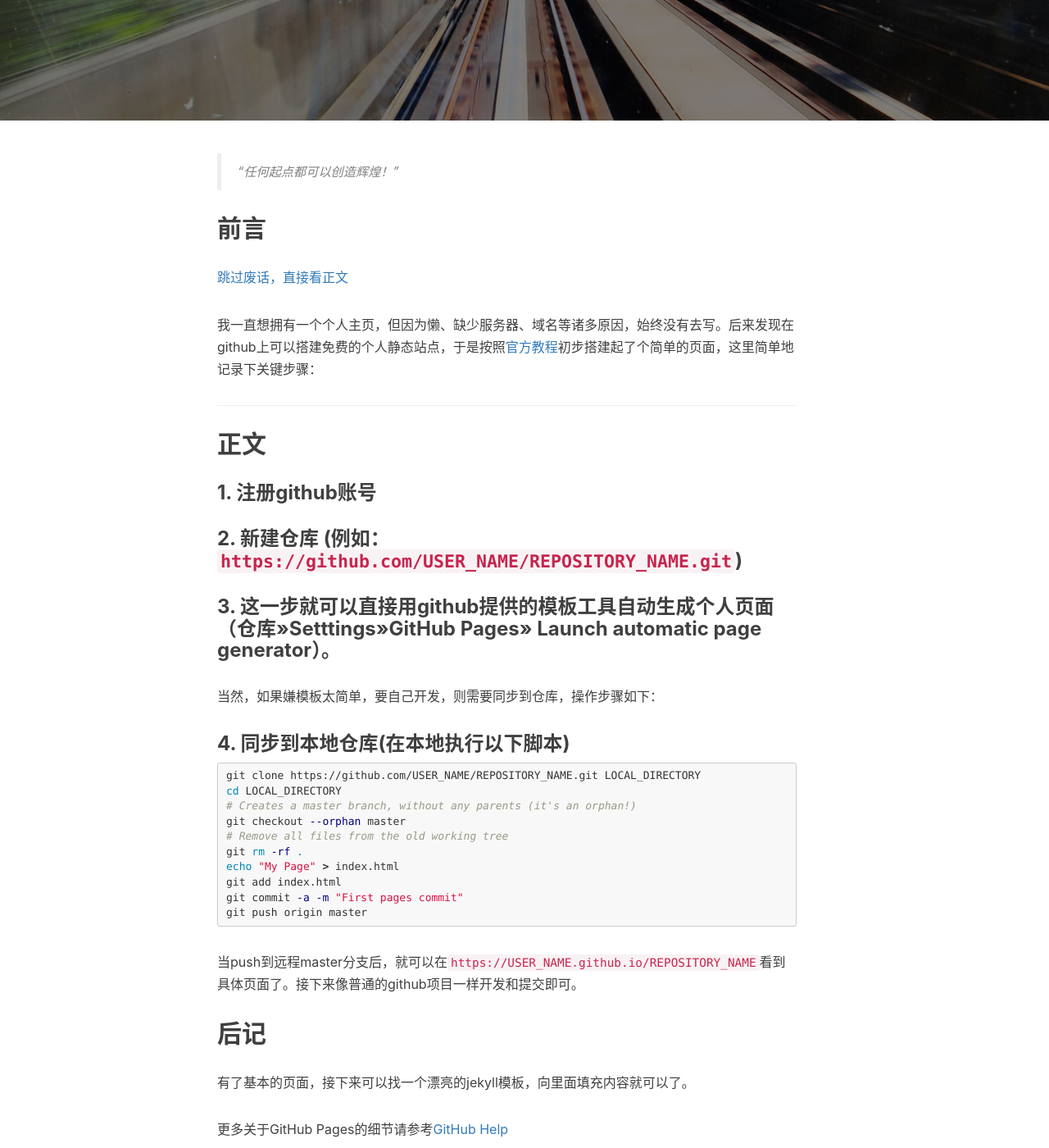
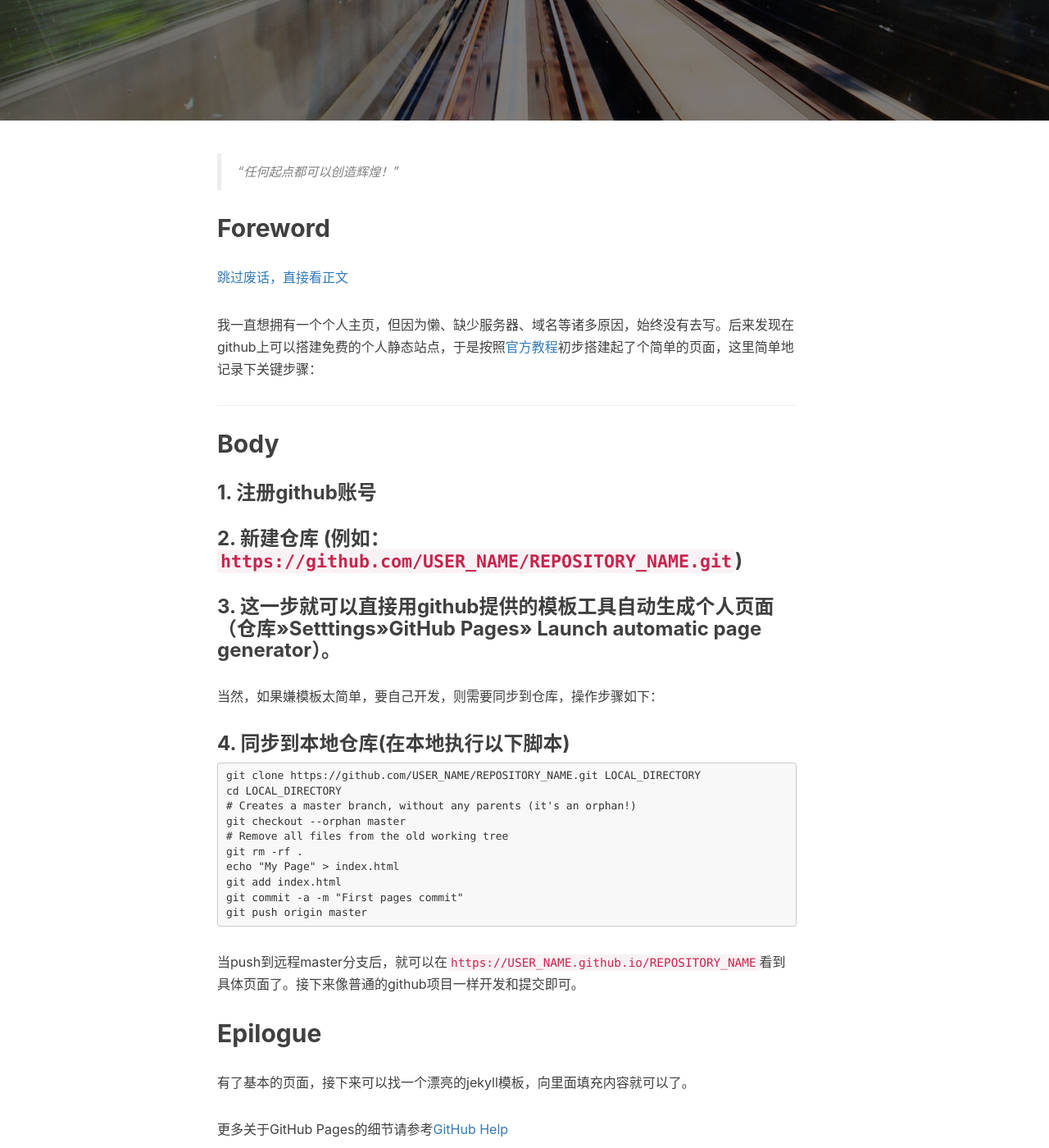
Before and after one commit to clayandgithub/clayandgithub, a Jekyll site: the page built from _posts/2010-01-01-template.markdown, in a window 1280 px wide and 1400 px high, scrolled down 376 px. Shown: the whole window at 82% size. Built offline with Jekyll 4.4.1, drawn with Linux system fonts in a browser that asks for light colours; nearby versions of some CDN libraries; comment, search, counter and statistics services are not loaded.

Commit message:
optimize layout

````diff
--- a/_posts/2010-01-01-template.markdown
+++ b/_posts/2010-01-01-template.markdown
@@ -12,21 +12,27 @@
 > “任何起点都可以创造辉煌！”
 
 <span id="前言"></span>
-## 前言
+## Foreword
 
-[跳过废话，直接看正文](#正文)
+[跳过废话，直接看正文](#Body)
 
 我一直想拥有一个个人主页，但因为懒、缺少服务器、域名等诸多原因，始终没有去写。后来发现在github上可以搭建免费的个人静态站点，于是按照[官方教程](https://help.github.com/articles/creating-project-pages-from-the-command-line/)初步搭建起了个简单的页面，这里简单地记录下关键步骤：
 
 ---
 <span id="正文"></span>
-## 正文
+## Body
+
 ### 1. 注册github账号
+
 ### 2. 新建仓库 (例如：`https://github.com/USER_NAME/REPOSITORY_NAME.git`)
+
 ### 3. 这一步就可以直接用github提供的模板工具自动生成个人页面（仓库>>Setttings>>GitHub Pages>> Launch automatic page generator）。
+
 当然，如果嫌模板太简单，要自己开发，则需要同步到仓库，操作步骤如下：
+
 ### 4. 同步到本地仓库(在本地执行以下脚本)
-```bash
+
+```
 git clone https://github.com/USER_NAME/REPOSITORY_NAME.git LOCAL_DIRECTORY
 cd LOCAL_DIRECTORY
 # Creates a master branch, without any parents (it's an orphan!)
@@ -38,15 +44,12 @@
 git commit -a -m "First pages commit"
 git push origin master
 ```
+
 当push到远程master分支后，就可以在`https://USER_NAME.github.io/REPOSITORY_NAME`看到具体页面了。接下来像普通的github项目一样开发和提交即可。
 
 <span id="后记"></span>
-## 后记
+## Epilogue
 
 有了基本的页面，接下来可以找一个漂亮的jekyll模板，向里面填充内容就可以了。
 
 更多关于GitHub Pages的细节请参考[GitHub Help](https://help.github.com/categories/github-pages-basics/)
-
-## WebPack
-
-> working...
````
